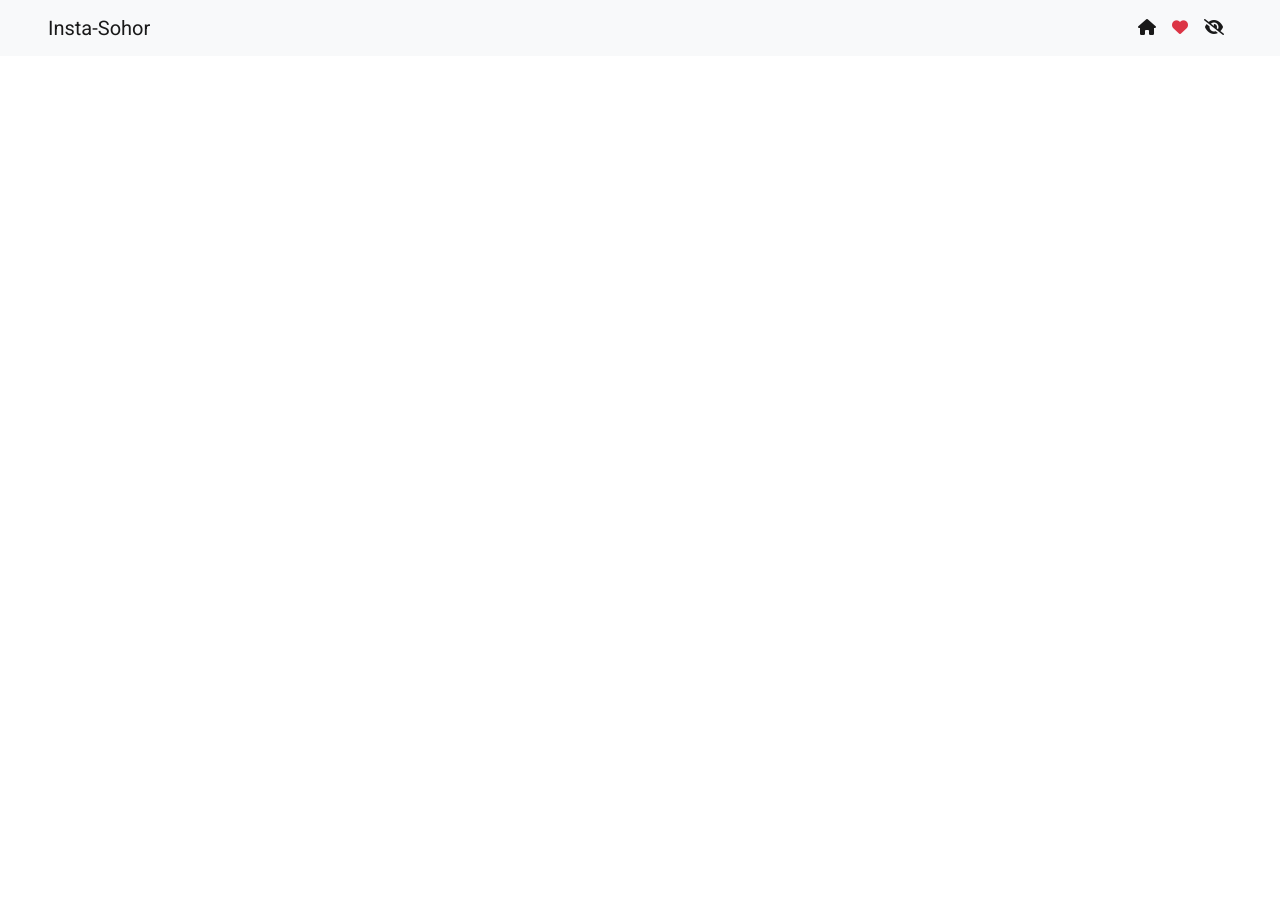
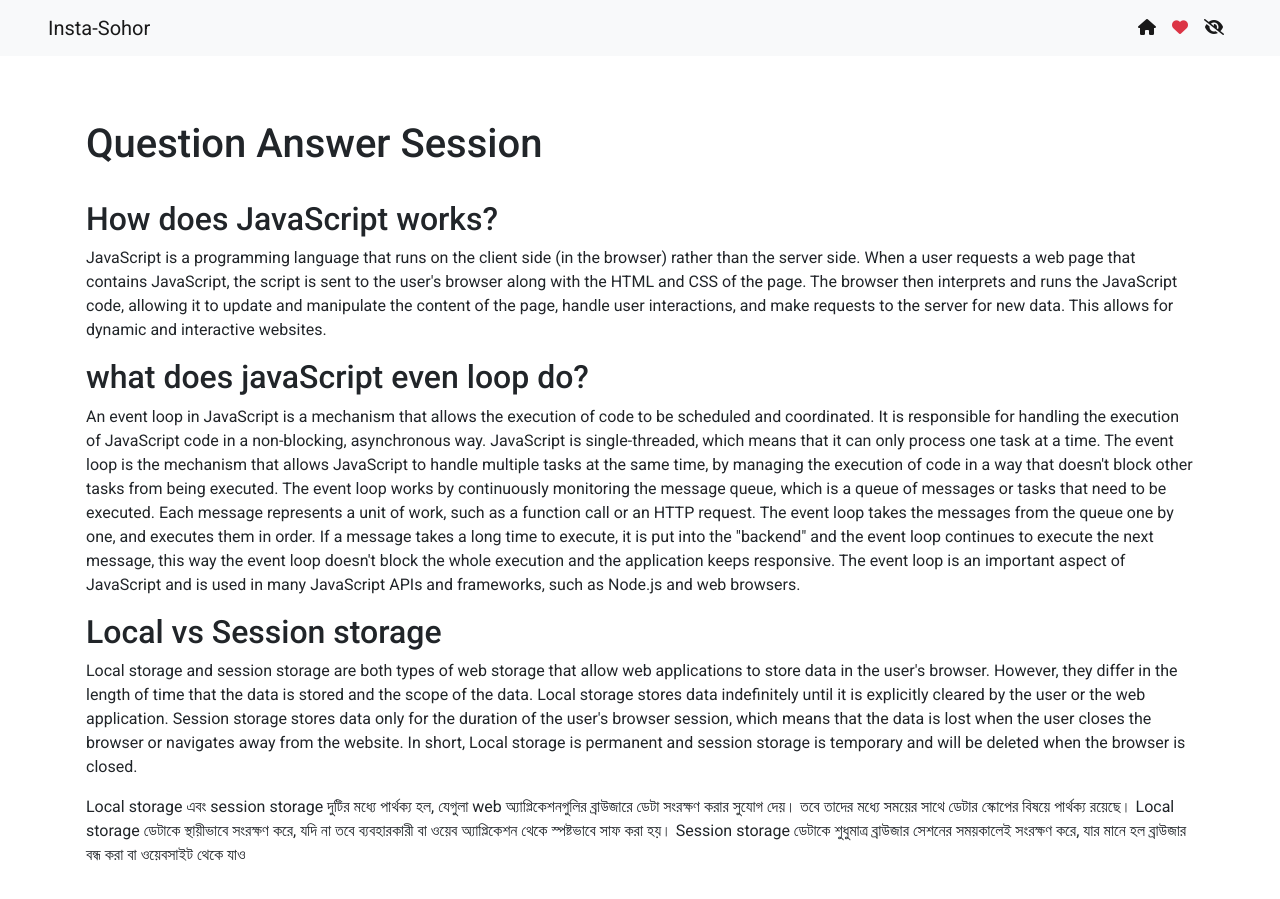
Before and after one commit to techpagla/insta-sohor, a plain HTML site: page index.html in a window 1280 px wide. Before the commit the page ends 800 px from the top, so only its background shows below. Drawn offline with nearby package versions, Linux system fonts and the light colour scheme; no server answers.

Commit message:
Basic question answers are add on the bottom of the page -- fixed

```diff
--- a/index.html
+++ b/index.html
@@ -51,15 +51,27 @@
           id="navbarSupportedContent"
         >
           <ul class="navbar-nav mr-auto">
-                        <li class="nav-link active" role="button" onclick="switchTab( 'posts' )">
+            <li
+              class="nav-link active"
+              role="button"
+              onclick="switchTab( 'posts' )"
+            >
               <i class="fa-solid fa-house"></i>
             </li>
 
-                        <li class="nav-link active" role="button" onclick="switchTab( 'liked' )">
+            <li
+              class="nav-link active"
+              role="button"
+              onclick="switchTab( 'liked' )"
+            >
               <i class="fa-solid fa-heart text-danger"></i>
             </li>
 
-                        <li class="nav-link active" role="button" onclick="switchTab( 'reported' )">
+            <li
+              class="nav-link active"
+              role="button"
+              onclick="switchTab( 'reported' )"
+            >
               <i class="fa-solid fa-eye-slash"></i>
             </li>
           </ul>
@@ -67,22 +79,76 @@
       </nav>
     </header>
     <main class="main container mx-auto p-3">
-            <div id="posts">
-            </div>
+      <div id="posts"></div>
       <div id="liked">
         <h1>Liked posts</h1>
-                <div id="likedPost">
-
-                </div>
+        <div id="likedPost"></div>
       </div>
 
       <div id="reported">
         <h1>Reported posts</h1>
-                <div id="reportedPost">
+        <div id="reportedPost"></div>
+      </div>
 
-                </div>
-            </div>
+      <!-- Assignment's Question Answer -->
+      <section>
+      </br>
+        </br>
+        <h1> Question Answer Session</h1>
+        </br>
+        <h2>How does JavaScript works?</h2>
+        <p>
+          JavaScript is a programming language that runs on the client side (in
+          the browser) rather than the server side. When a user requests a web
+          page that contains JavaScript, the script is sent to the user's
+          browser along with the HTML and CSS of the page. The browser then
+          interprets and runs the JavaScript code, allowing it to update and
+          manipulate the content of the page, handle user interactions, and make
+          requests to the server for new data. This allows for dynamic and
+          interactive websites.
+        </p>
+        <h2>what does javaScript even loop do?</h2>
+        <p>
+          An event loop in JavaScript is a mechanism that allows the execution
+          of code to be scheduled and coordinated. It is responsible for
+          handling the execution of JavaScript code in a non-blocking,
+          asynchronous way. JavaScript is single-threaded, which means that it
+          can only process one task at a time. The event loop is the mechanism
+          that allows JavaScript to handle multiple tasks at the same time, by
+          managing the execution of code in a way that doesn't block other tasks
+          from being executed. The event loop works by continuously monitoring
+          the message queue, which is a queue of messages or tasks that need to
+          be executed. Each message represents a unit of work, such as a
+          function call or an HTTP request. The event loop takes the messages
+          from the queue one by one, and executes them in order. If a message
+          takes a long time to execute, it is put into the "backend" and the
+          event loop continues to execute the next message, this way the event
+          loop doesn't block the whole execution and the application keeps
+          responsive. The event loop is an important aspect of JavaScript and is
+          used in many JavaScript APIs and frameworks, such as Node.js and web
+          browsers.
+        </p>
+        <h2>Local vs Session storage</h2>
+        <p>
+          Local storage and session storage are both types of web storage that
+          allow web applications to store data in the user's browser. However,
+          they differ in the length of time that the data is stored and the
+          scope of the data. Local storage stores data indefinitely until it is
+          explicitly cleared by the user or the web application. Session storage
+          stores data only for the duration of the user's browser session, which
+          means that the data is lost when the user closes the browser or
+          navigates away from the website. In short, Local storage is permanent
+          and session storage is temporary and will be deleted when the browser
+          is closed.
+        </p>
+        <p>Local storage এবং session storage দুটির মধ্যে পার্থক্য হল, যেগুলা web অ্যাপ্লিকেশনগুলির ব্রাউজারে ডেটা সংরক্ষণ করার সুযোগ দেয়। তবে তাদের মধ্যে সময়ের সাথে ডেটার স্কোপের বিষয়ে পার্থক্য রয়েছে।
+
+            Local storage ডেটাকে স্থায়ীভাবে সংরক্ষণ করে, যদি না তবে ব্যবহারকারী বা ওয়েব অ্যাপ্লিকেশন থেকে স্পষ্টভাবে সাফ করা হয়।
+
+            Session storage ডেটাকে শুধুমাত্র ব্রাউজার সেশনের সময়কালেই সংরক্ষণ করে, যার মানে হল ব্রাউজার বন্ধ করা বা ওয়েবসাইট থেকে যাও</p>
+      </section>
     </main>
+
     <footer></footer>
 
     <!-- add javascript  file  -->
```
Lines whose indentation alone changed are shown as unchanged.
